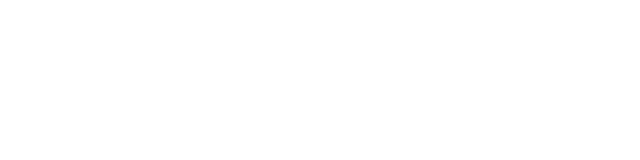
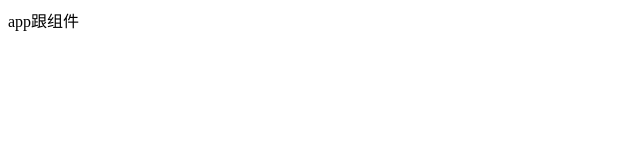
Before and after one commit to woqunimalegeb/heimatoutiao, a Vue app: page / in a window 1280 px wide. Shown: the top 160 px of the page, without its empty margins (0-640 px from the left). Built offline with nearby package versions, Linux system fonts and the light colour scheme.

Commit message:
完成项目的结构调整

```diff
--- a/src/App.vue
+++ b/src/App.vue
@@ -1,6 +1,6 @@
 <template>
-  <div>
-
+  <div id='app'>
+app跟组件
   </div>
 </template>
 
--- a/src/main.js
+++ b/src/main.js
@@ -2,7 +2,7 @@
 import App from './App.vue'
 import router from './router'
 import store from './store'
-
+import './styles/index.less'
 Vue.config.productionTip = false
 
 new Vue({
```
Also changed, not shown: src/styles/index.css (added), src/styles/index.less (added).
